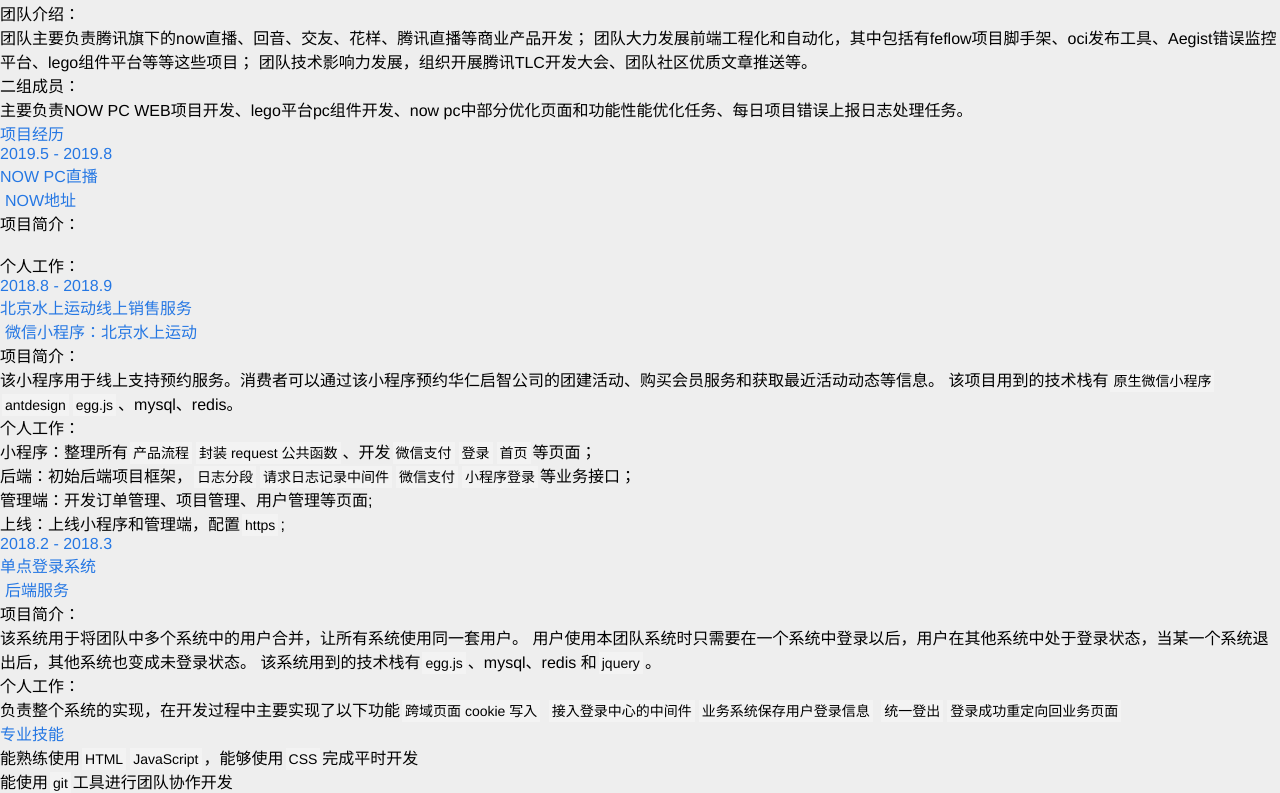
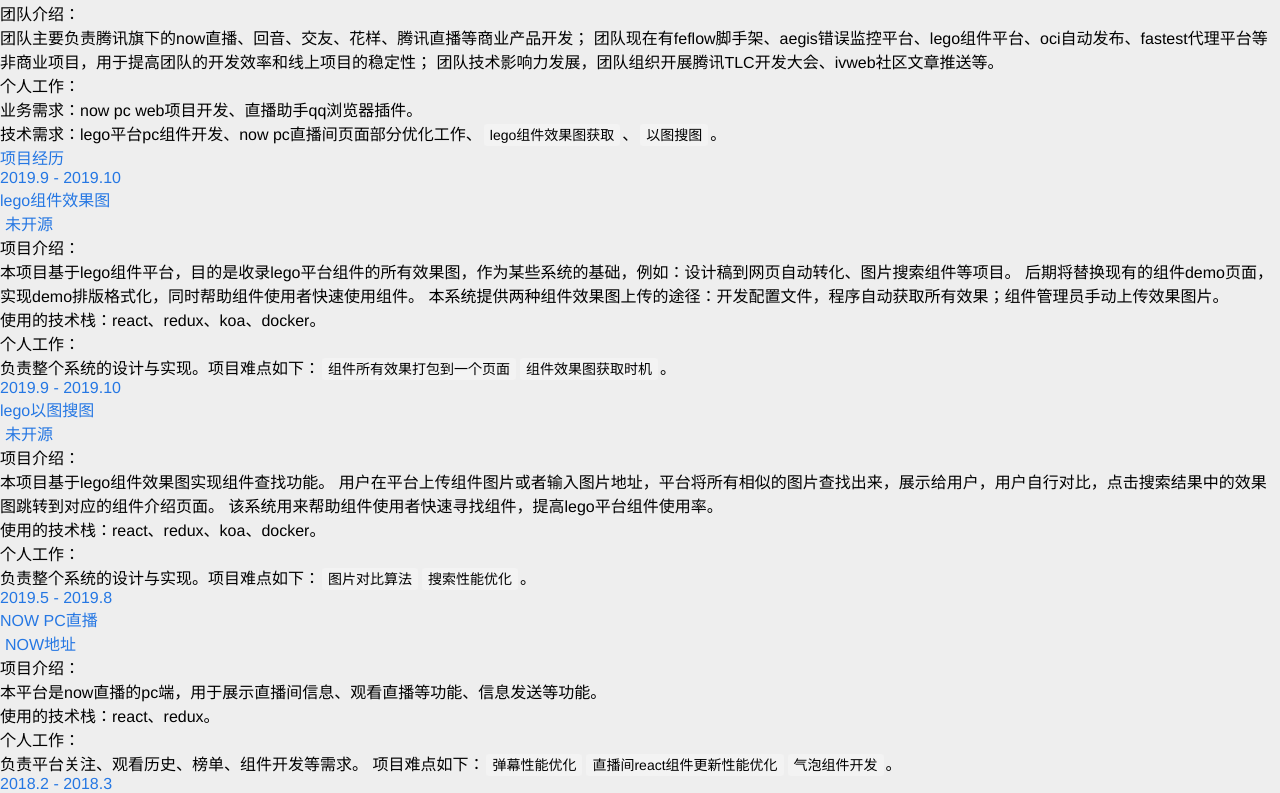
Before and after one commit to duanyuanping/resume, a React app: page / in a window 1280 px wide. Shown: the part 848-1641 px from the top of the page. Built offline with nearby package versions, Linux system fonts and the light colour scheme.

Commit message:
feat: 简历添加tencent经历

```diff
--- a/public/index.css
+++ b/public/index.css
@@ -1,4 +1,4 @@
 .g-wrap {
-  margin-top: 0!important;
+  margin: 0!important;
   border-radius: 0!important;
 }
--- a/src/components/secStyle/Header/index.less
+++ b/src/components/secStyle/Header/index.less
@@ -1,5 +1,5 @@
 .g-head {
-  padding: 40px;
+  padding: 40px 40px 30px;
   border-radius: 5px 5px 0 0;
   // border: 1px solid red;
 
--- a/src/index.css
+++ b/src/index.css
@@ -35,9 +35,10 @@
 
 /*  */
 :global(.g-wrap) {
+  color: #333;
   width: 1024px;
   min-height: 1450px;
-  margin: 50px auto 0;
+  margin: 50px auto;
   box-shadow: 0 0 30px rgb(201, 201, 201);
   background: #fff;
   border-radius: 5px;
@@ -46,12 +47,14 @@
 strong {
 	font-size: 14px;
 	/* display: inline-block; */
-	padding: 3px;
+	padding: 3px 6px;
 	margin: 0 2px;
 	line-height: 14px;
 	font-weight: normal;
 	background: #f3f3f3;
 	/* border: 1px solid #d1d1d1; */
-  /* border-radius: 3px; */
+  border-radius: 3px;
   text-indent: 0;
+  color: #000;
+  /* font-weight: 450; */
 }
--- a/src/resumeData.js
+++ b/src/resumeData.js
@@ -10,9 +10,8 @@
 		mobile: '130 7239 0461',
 		email: '1798482104@qq.com',
 		github: 'https://github.com/duanyuanping',
-		// gitlab: 'http://code.varbee.com/duanyuanping',
 	},
-	body: [ // 简历主体
+	body: [ // 简历主体模板
 		// {
 		// 	tagName: '教育经历', // 内容分块的类型
 		// 	item: {
@@ -35,15 +34,22 @@
 				describe: [
 					{
 						head: {
-							time: '2019.5 - 2019.8.30',
+							time: '2019.6 - 2019.11',
 							title: ' 腾讯-PCG',
-							link: { name: 'IVWEB前端团队' },
+							link: {
+								name: 'IVWEB前端团队',
+								href: 'https://ivweb.io/',
+							},
 						},
-						detail: `<header>团队介绍：</header>团队主要负责腾讯旗下的now直播、回音、交友、花样、腾讯直播等商业产品开发；
-						团队大力发展前端工程化和自动化，其中包括有feflow项目脚手架、oci发布工具、Aegist错误监控平台、lego组件平台等等这些项目；
-						团队技术影响力发展，组织开展腾讯TLC开发大会、团队社区优质文章推送等。
-						<br>
-						<header>二组成员：</header>主要负责NOW PC WEB项目开发、lego平台pc组件开发、now pc中部分优化页面和功能性能优化任务、每日项目错误上报日志处理任务。`,
+						detail: `
+							<header>团队介绍：</header>团队主要负责腾讯旗下的now直播、回音、交友、花样、腾讯直播等商业产品开发；
+							团队现在有feflow脚手架、aegis错误监控平台、lego组件平台、oci自动发布、fastest代理平台等非商业项目，用于提高团队的开发效率和线上项目的稳定性；
+							团队技术影响力发展，团队组织开展腾讯TLC开发大会、ivweb社区文章推送等。
+							<br>
+							<header>个人工作：</header>业务需求：now pc web项目开发、直播助手qq浏览器插件。
+							<br>
+							技术需求：lego平台pc组件开发、now pc直播间页面部分优化工作、<strong>lego组件效果图获取</strong>、<strong>以图搜图</strong>。
+						`,
 					},
 				],
 			},
@@ -55,44 +61,63 @@
 				describe: [
 					{
 						head: {
+							time: '2019.9 - 2019.10',
+							title: 'lego组件效果图',
+							link: { name: '未开源' },
+						},
+							detail: `
+								<header>项目介绍：</header>本项目基于lego组件平台，目的是收录lego平台组件的所有效果图，作为某些系统的基础，例如：设计稿到网页自动转化、图片搜索组件等项目。
+								后期将替换现有的组件demo页面，实现demo排版格式化，同时帮助组件使用者快速使用组件。
+								本系统提供两种组件效果图上传的途径：开发配置文件，程序自动获取所有效果；组件管理员手动上传效果图片。
+								<br>
+								使用的技术栈：react、redux、koa、docker。
+								<br>
+								<header>个人工作：</header>负责整个系统的设计与实现。项目难点如下：<strong>组件所有效果打包到一个页面</strong><strong>组件效果图获取时机</strong>。
+							`,
+					},
+					{
+						head: {
+							time: '2019.9 - 2019.10',
+							title: 'lego以图搜图',
+							link: { name: '未开源' },
+						},
+							detail: `
+								<header>项目介绍：</header>本项目基于lego组件效果图实现组件查找功能。
+								用户在平台上传组件图片或者输入图片地址，平台将所有相似的图片查找出来，展示给用户，用户自行对比，点击搜索结果中的效果图跳转到对应的组件介绍页面。
+								该系统用来帮助组件使用者快速寻找组件，提高lego平台组件使用率。
+								<br>
+								使用的技术栈：react、redux、koa、docker。
+								<br>
+								<header>个人工作：</header>负责整个系统的设计与实现。项目难点如下：<strong>图片对比算法</strong><strong>搜索性能优化</strong>。
+							`,
+					},
+					{
+						head: {
 							time: '2019.5 - 2019.8',
 							title: 'NOW PC直播',
 							link: { name: 'NOW地址', href: 'https://now.qq.com/pcweb/index.html' },
 						},
-							detail: `<header>项目简介：</header>
-						<br>
-						<header>个人工作：</header>`,
-					},
-					{
-						head: {
-							time: '2018.8 - 2018.9',
-							title: '北京水上运动线上销售服务',
-							link: { name: '微信小程序：北京水上运动' },
-						},
-							detail: `<header>项目简介：</header>该小程序用于线上支持预约服务。消费者可以通过该小程序预约华仁启智公司的团建活动、购买会员服务和获取最近活动动态等信息。
-							该项目用到的技术栈有<strong>原生微信小程序</strong><strong>antdesign</strong><strong>egg.js</strong>、mysql、redis。
-						<br>
-						<header>个人工作：</header>小程序：整理所有<strong>产品流程</strong><strong>封装 request 公共函数</strong>、开发<strong>微信支付</strong><strong>登录</strong><strong>首页</strong>等页面；
-						<br>
-						后端：初始后端项目框架，<strong>日志分段</strong><strong>请求日志记录中间件</strong><strong>微信支付</strong><strong>小程序登录</strong>等业务接口；
-						<br>
-						管理端：开发订单管理、项目管理、用户管理等页面;
-						<br>
-						上线：上线小程序和管理端，配置<strong>https</strong>;`,
+						detail: `
+							<header>项目介绍：</header>本平台是now直播的pc端，用于展示直播间信息、观看直播等功能、信息发送等功能。
+							<br>
+							使用的技术栈：react、redux。
+							<br>
+							<header>个人工作：</header>负责平台关注、观看历史、榜单、组件开发等需求。
+							项目难点如下：<strong>弹幕性能优化</strong><strong>直播间react组件更新性能优化</strong><strong>气泡组件开发</strong>。
+						`,
 					},
 					{
 						head: {
 							time: '2018.2 - 2018.3',
 							title: '单点登录系统',
-							link: { name: '后端服务' },
+							link: { name: '已下线' },
 						},
-						detail: `<header>项目简介：</header>该系统用于将团队中多个系统中的用户合并，让所有系统使用同一套用户。
-						用户使用本团队系统时只需要在一个系统中登录以后，用户在其他系统中处于登录状态，当某一个系统退出后，其他系统也变成未登录状态。
-						该系统用到的技术栈有<strong>egg.js</strong>、mysql、redis 和<strong>jquery</strong>。
-						<br>
-						<header>个人工作：</header>负责整个系统的实现，在开发过程中主要实现了以下功能<strong>跨域页面 cookie 写入</strong>
-						<strong>接入登录中心的中间件</strong><strong>业务系统保存用户登录信息</strong>
-						<strong>统一登出</strong><strong>登录成功重定向回业务页面</strong>
+						detail: `
+							<header>项目介绍：</header>团队所有业务系统统一使用统一套登陆系统，实现所有系统保持一致的用户登陆状态。实现的功能有：统一登录、统一登出、团队使用一套用户信息。
+							<br>
+							使用的技术栈：jquery、egg。
+							<br>
+							<header>个人工作：</header>负责整个系统的实现。实现难点如下：<strong>跨域页面cookie写入</strong><strong>统一登出</strong><strong>登录成功重定向回业务页面</strong>。
 						`,
 					},
 				],
@@ -103,49 +128,15 @@
 			item: {
 				type: 'listStyle',
 				describe: [
-					`能熟练使用<strong>HTML</strong><strong>JavaScript</strong>，能够使用<strong>CSS</strong>完成平时开发`,
-					`能使用<strong>git</strong>工具进行团队协作开发`,
-					`能够熟练使用<strong>react</strong><strong>redux</strong>进行平时开发，对<strong>react</strong>
-					实现有一定了解，能够熟练使用<strong>antdesign</strong>库开发管理系统`,
-					`了解一些<strong>node</strong>基础知识，能够熟练使用<strong>egg.js</strong>开发后端应用，曾多次使用egg开发商业项目经验，能够简单的使用mysql、redis进行平时开发，
-					开发后端时注重写<strong>数据库文档</strong>和<strong>接口文档</strong>`,
-					// `能使用<strong>webpack</strong>完成平时基本需求，有使用webpack搭建react单页应用的经历`,
-					`会一点<strong>Linux操作</strong>，能够将<strong>项目上线</strong>，会使用<strong>nginx</strong>来解决前端页面跨域等问题，能够配置<strong>https</strong>`,
-					`对<strong>浏览器相关知识</strong>和前端<strong>页面性能优化</strong>有一定的了解，平时开发注重<strong>代码可维护性</strong>以及<strong>用户体验</strong>`,
-					`了解一些关于计算机网络、数据结构、算法的基础知识`,
+					// `能熟练使用<strong>HTML</strong><strong>JavaScript</strong>，能够使用<strong>CSS</strong>完成平时开发`,
+					`能够熟练使用<strong>react</strong><strong>redux</strong>进行平时开发，对<strong>react</strong>实现有一定了解。`,
+					`能使用<strong>git</strong>工具进行团队协作开发。`,
+					`了解一些<strong>node</strong>基础知识，能够熟练使用<strong>koa</strong>开发后端应用，曾多次开发商业项目后端经验。`,
+					// `会一点<strong>Linux操作</strong>，能够将<strong>项目上线</strong>，会使用<strong>nginx</strong>来解决前端页面跨域等问题，能够配置<strong>https</strong>`,
+					// `对<strong>浏览器相关知识</strong>和前端<strong>页面性能优化</strong>有一定的了解，平时开发注重<strong>代码可维护性</strong>以及<strong>用户体验</strong>`,
+					// `了解一些关于计算机网络、数据结构、算法的基础知识`,
 				],
 			},
 		},
-		// {
-		// 	tagName: '个人作品',
-		// 	item: {
-		// 		type: 'normal',
-		// 		describe: [
-		// 			{
-		// 				head: {
-		// 					time: '2018.11',
-		// 					title: '个人简历界面',
-		// 					link: { name: '个人作品' },
-		// 				},
-		// 				detail: `<strong>项目简介</strong>该项目用到的技术栈是<strong>react</strong>,
-		// 				主要实现的功能通过直接修改配置文件来实现对简历内容的修改以及主题修改。
-		// 				<br>
-		// 				<strong>项目职责</strong>项目设计和研发。
-		// 				主要负责设计简历系统复用性、配置文件的结构以及页面样式，使用<strong>react</strong>开发整个系统`,
-		// 			},
-		// 		],
-		// 	},
-		// },
-		// {
-		// 	tagName: '个人素质',
-		// 	item: {
-		// 		type: 'listStyle',
-		// 		describe: [
-		// 			`工作态度认真，有责任心，有很好的团队合作意识`,
-		// 			`喜欢新鲜的技术，热爱专研`,
-		// 			`性格沉稳，在面对技术难点有着不服输的精神`,
-		// 		],
-		// 	},
-		// },
 	],
 };
```
